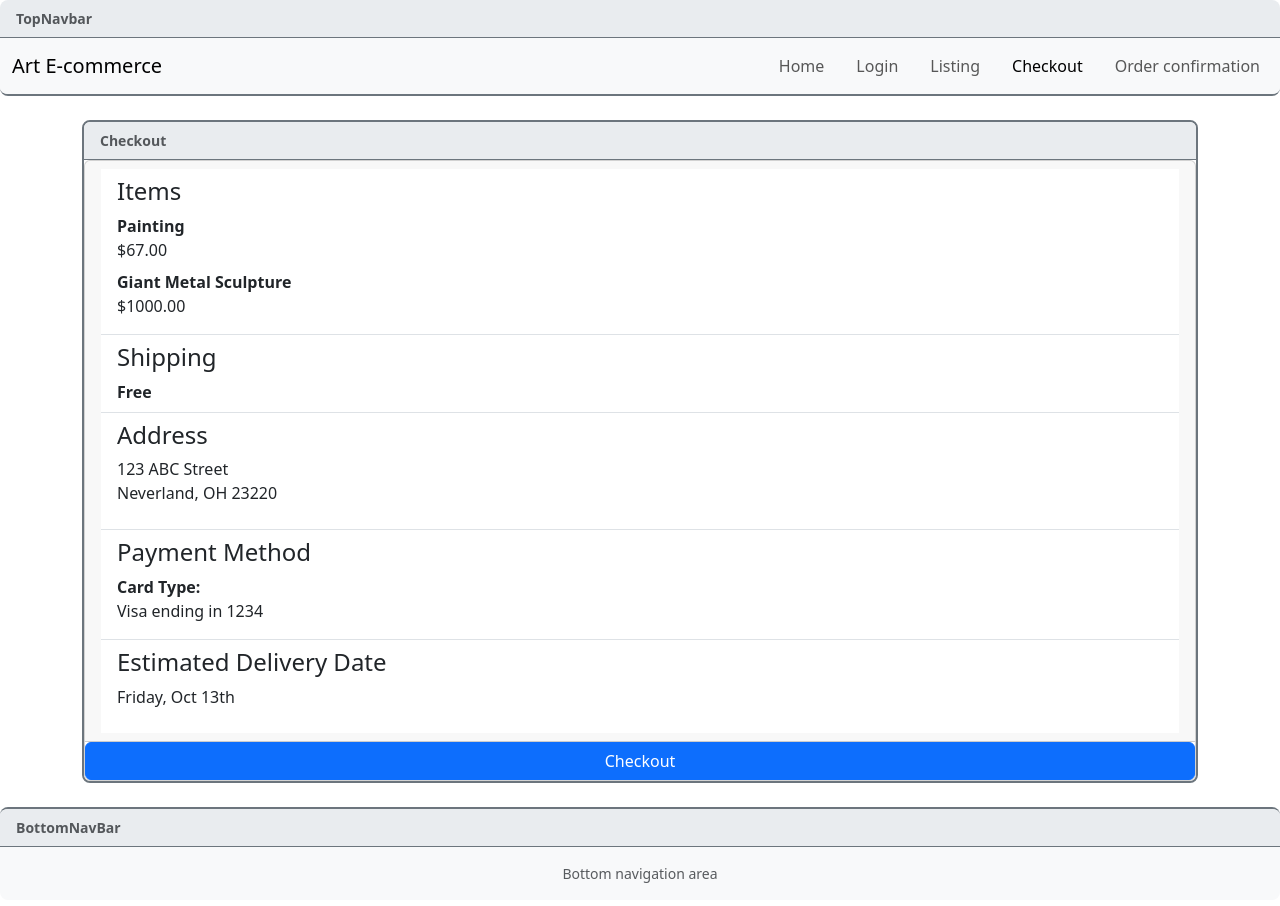
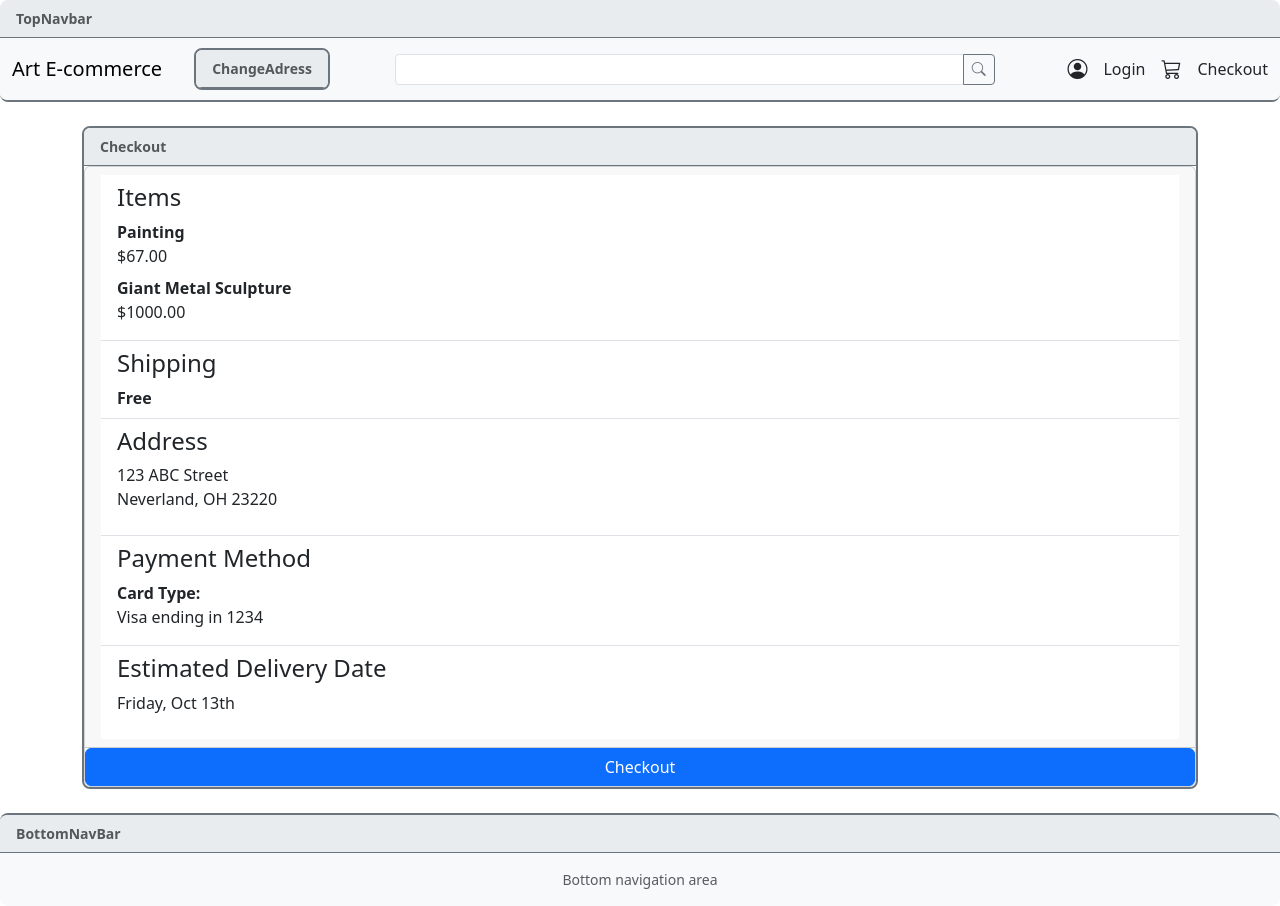
Before and after one commit to VCU-257/ugly-build-with-bootstrap-group-6, a React (Vite) app in the folder frontend/: page /checkout in a window 1280 px wide. Built offline with nearby package versions, Linux system fonts and the light colour scheme.

Commit message:
Fixed navbar for full components

```diff
--- a/frontend/index.html
+++ b/frontend/index.html
@@ -8,6 +8,11 @@
       href="https://cdn.jsdelivr.net/npm/bootstrap@5.3.3/dist/css/bootstrap.min.css"
       rel="stylesheet"
       integrity="sha384-QWTKZyjpPEjISv5WaRU9OFeRpok6YctnYmDr5pNlyT2bRjXh0JMhjY6hW+ALEwIH"
+      crossorigin="anonymous"
+    />
+    <link
+      rel="stylesheet"
+      href="https://cdn.jsdelivr.net/npm/bootstrap-icons@1.11.3/font/bootstrap-icons.min.css"
       crossorigin="anonymous"
     />
   </head>
--- a/frontend/src/components/ListingCard.jsx
+++ b/frontend/src/components/ListingCard.jsx
@@ -1,6 +1,4 @@
-/**
- * Bootstrap card placeholder — layout only, no fill colors or type fiddling.
- */
+
 import { Link } from 'react-router-dom';
 export default function ListingCard() {
   return (
--- a/frontend/src/components/TopNavbar.jsx
+++ b/frontend/src/components/TopNavbar.jsx
@@ -1,29 +1,49 @@
 import { Link, NavLink } from 'react-router-dom'
 import SectionOutline from './SectionOutline.jsx'
+import ChangeAdress from './ChangeAdress.jsx'
 
 export default function TopNavbar() {
   return (
     <SectionOutline label="TopNavbar" className="rounded-0 border-top-0 border-start-0 border-end-0">
-      <nav className="navbar navbar-expand-lg bg-body-tertiary">
-        <div className="container-fluid">
-          <Link className="navbar-brand" to="/">
-            Art E-commerce
-          </Link>
-          <div className="navbar-nav flex-row flex-wrap gap-2 gap-lg-3">
-            <NavLink className="nav-link" to="/">
-              Home
+      <nav className="navbar navbar-expand-lg bg-body-tertiary py-2">
+        <div className="container-fluid d-flex flex-nowrap align-items-center gap-2 gap-md-3">
+          <div className="d-flex align-items-center gap-2 gap-md-3 flex-shrink-0 text-start min-w-0">
+            <Link className="navbar-brand mb-0 text-truncate" to="/">
+              Art E-commerce
+            </Link>
+            <div className="flex-shrink-0">
+              <ChangeAdress />
+            </div>
+          </div>
+
+          <div className="flex-grow-1 flex-shrink-1 min-w-0 d-flex justify-content-center align-items-center px-2">
+            <div className="input-group input-group-sm" style={{ maxWidth: '600px', width: '100%' }}>
+              <input
+                type="search"
+                className="form-control"
+                readOnly
+              />
+              <Link
+                to="/"
+                className="btn btn-outline-secondary d-flex align-items-center justify-content-center"
+              >
+                <i className="bi bi-search" aria-hidden="true" />
+              </Link>
+            </div>
+          </div>
+
+          <div className="d-flex align-items-center flex-nowrap gap-1 gap-md-2 flex-shrink-0">
+            <NavLink className="nav-link py-2 px-2 d-flex align-items-center" to="/login" aria-label="Profile">
+              <i className="bi bi-person-circle fs-5" aria-hidden="true" />
             </NavLink>
-            <NavLink className="nav-link" to="/login">
+            <NavLink className="nav-link text-nowrap" to="/login">
               Login
             </NavLink>
-            <NavLink className="nav-link" to="/listing">
-              Listing
+            <NavLink className="nav-link py-2 px-2 d-flex align-items-center" to="/checkout" aria-label="Cart">
+              <i className="bi bi-cart3 fs-5" aria-hidden="true" />
             </NavLink>
-            <NavLink className="nav-link" to="/checkout">
+            <NavLink className="nav-link text-nowrap" to="/checkout">
               Checkout
-            </NavLink>
-            <NavLink className="nav-link" to="/order-confirmation">
-              Order confirmation
             </NavLink>
           </div>
         </div>
--- a/frontend/src/pages/Checkout.jsx
+++ b/frontend/src/pages/Checkout.jsx
@@ -1,4 +1,5 @@
 import SectionOutline from '../components/SectionOutline.jsx'
+import OrderConfirmation from './OrderConfirmation.jsx'
 export default function Checkout() {
   return (
       <SectionOutline label="Checkout">
@@ -35,7 +36,7 @@ export default function Checkout() {
                 </li>
                 </ul>
               </div>
-          <a class="btn btn-primary" href="/order-confirmation" role="button">Checkout</a>
+          <a class="btn btn-primary" href={OrderConfirmation} role="button">Checkout</a>
 
           </div>
 
```
Also changed, not shown: 5 other files (tests, documents, lock files or other folders).
